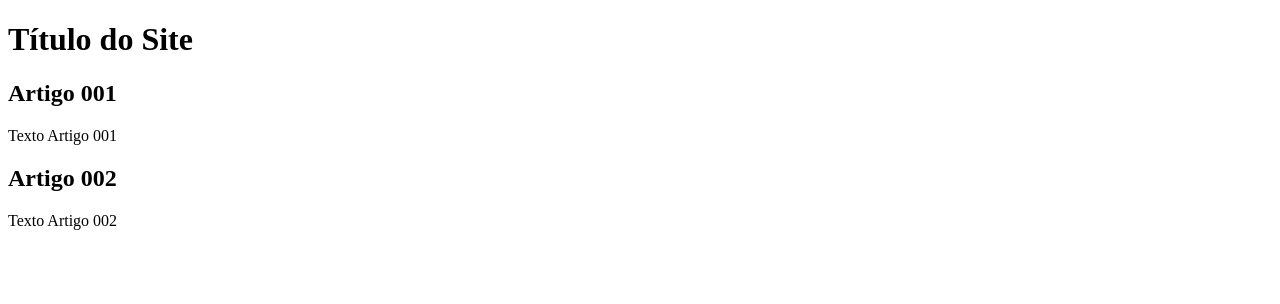
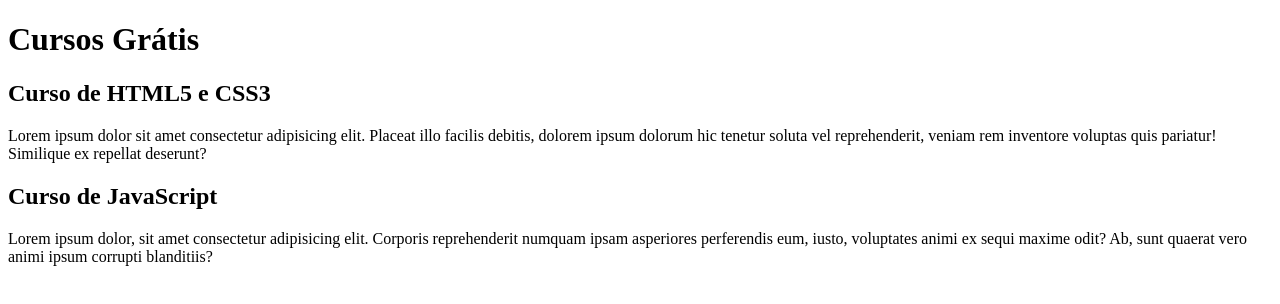
Before and after one commit to IvyChermont/projeto-site, a plain HTML site: page index.html in a window 1280 px wide. Drawn offline with Linux system fonts and the light colour scheme.

Commit message:
Comecei a escrever o conteúdo

```diff
--- a/index.html
+++ b/index.html
@@ -8,15 +8,15 @@
 <body>
 <main>
     <header>
-        <h1>Título do Site</h1>
+        <h1>Cursos Grátis</h1>
     </header>
     <article>
-        <h2>Artigo 001</h2>
-        <p>Texto Artigo 001</p>
+        <h2>Curso de HTML5 e CSS3</h2>
+        <p>Lorem ipsum dolor sit amet consectetur adipisicing elit. Placeat illo facilis debitis, dolorem ipsum dolorum hic tenetur soluta vel reprehenderit, veniam rem inventore voluptas quis pariatur! Similique ex repellat deserunt?</p>
     </article>
     <article>
-        <h2>Artigo 002</h2>
-        <p>Texto Artigo 002</p>
+        <h2>Curso de JavaScript</h2>
+        <p>Lorem ipsum dolor, sit amet consectetur adipisicing elit. Corporis reprehenderit numquam ipsam asperiores perferendis eum, iusto, voluptates animi ex sequi maxime odit? Ab, sunt quaerat vero animi ipsum corrupti blanditiis?</p>
     </article>
 </main>
 </body>
```
